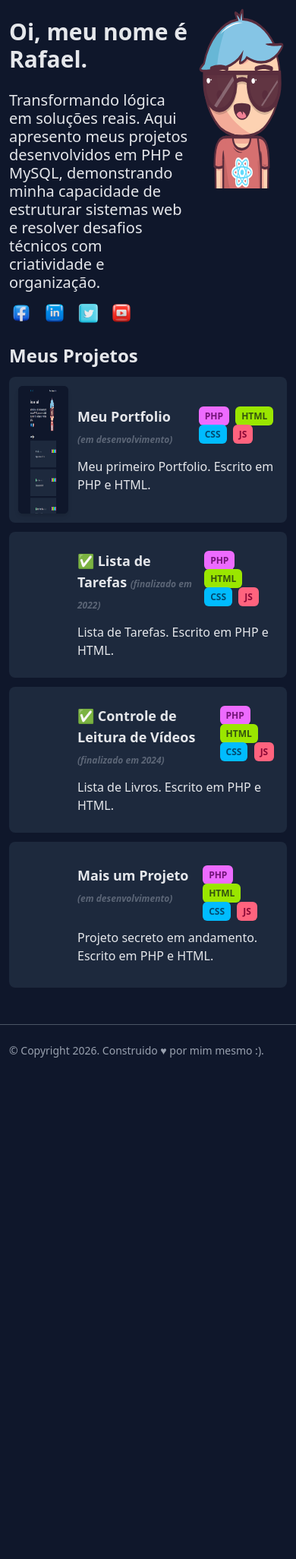
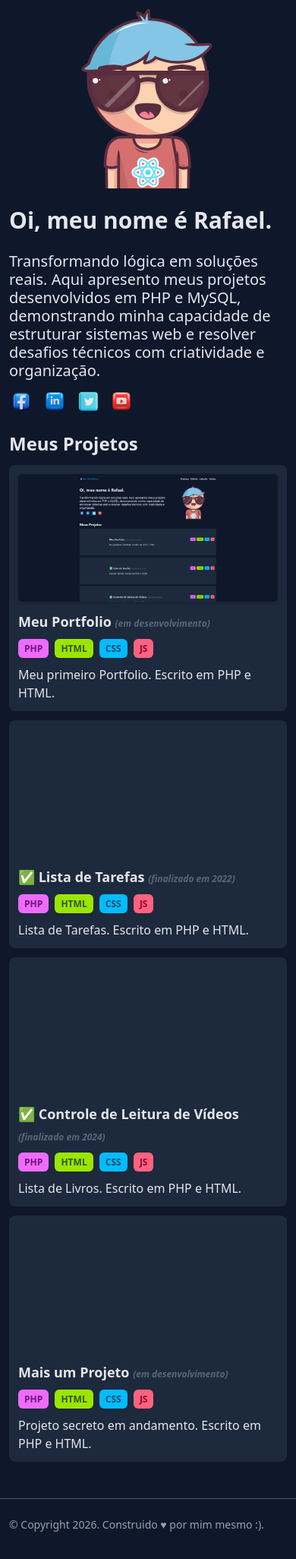
Before and after one commit to rafaumeu/portifolio_php, a PHP site: page / in a window 390 px wide. Shown: the part 96-2148 px from the top of the page at 76% size. Before the commit the page ends 1488 px from the top, so only its background shows below. Run offline with PHP 8.4, Linux system fonts and the light colour scheme.

Commit message:
refactor(ui): implement mobile-first responsiveness
- Update header to stack logo and menu on small screens
- Refactor hero section to stack content and image vertically on mobile
- Adjust project cards layout for better mobile display
- Stack project title and badges on small screens

```diff
--- a/components/header.php
+++ b/components/header.php
@@ -6,7 +6,7 @@ $items = [
   ['href' => '', 'texto' => 'Twitter'],
 ];
 ?>
-<header class="mx-auto max-w-screen-lg px-3 py-6 flex items-center justify-between">
+<header class="mx-auto max-w-screen-lg px-3 py-6 flex items-center justify-between gap-y-4 sm:gap-y-0">
   <div class="font-bold font-mono text-cyan-600">
     🐧Meu Portfólio
   </div>
--- a/components/hero.php
+++ b/components/hero.php
@@ -6,8 +6,8 @@ $items = [
   ['href' => '',  'alt' => 'Youtube Logo', 'src' => 'img/youtube.png'],
 ]
 ?>
-<section class="flex gap-x-3">
-  <div class="w-2/3">
+<section class="flex flex-col-reverse md:flex-row gap-x-3 items-center">
+  <div class="w-full md:w-2/3">
     <h1 class="text-3xl font-bold">Oi, meu nome é Rafael.</h1>
     <p class="text-xl leading-6 mt-6">Transformando lógica em soluções reais. Aqui apresento meus projetos desenvolvidos em PHP e MySQL, demonstrando minha capacidade de estruturar sistemas web e resolver desafios técnicos com criatividade e organização.</p>
     <ul class="flex gap-x-3 mt-3">
@@ -16,7 +16,7 @@ $items = [
       <?php endforeach; ?>
     </ul>
   </div>
-  <div class="w-1/3 flex item-center justify-center">
+  <div class="w-full md:w-1/3 flex item-center justify-center mb-6 md:mb-0">
     <img class="h-60 -mt-4 hover:animate-pulse" src="img/avatar.svg" alt="Avatar">
   </div>
 </section>
--- a/components/projects.php
+++ b/components/projects.php
@@ -36,12 +36,12 @@ $projetos = [
 ];
 ?>
 <?php foreach ($projetos as $projeto) : ?>
-  <div class="flex bg-slate-800 rounded-lg p-3 items-center space-x-3">
-    <div class="w-1/5 flex items-center justify-middle">
+  <div class="flex flex-col md:flex-row bg-slate-800 rounded-lg p-3 items-center space-y-3 md:space-x-3 md:space-y-0">
+    <div class="w-full md:w-1/5 flex items-center justify-center">
       <img class="h-42 rounded-md shadow-md bg-slate-900" src="<?= $projeto['img'] ?>">
     </div>
-    <div class="w-4/5 space-y-3">
-      <div class="flex gap-3 justify-between">
+    <div class="w-full md:w-4/5 space-y-3">
+      <div class="flex flex-col sm:flex-row gap-2 sm:gap-3 justify-between">
         <h3 class="text-lg font-semibold">
           <?php if ($projeto['finalizado']): ?> ✅<?php endif; ?> <?= $projeto['titulo'] ?>
             <?php if ($projeto['finalizado']): ?>
```
